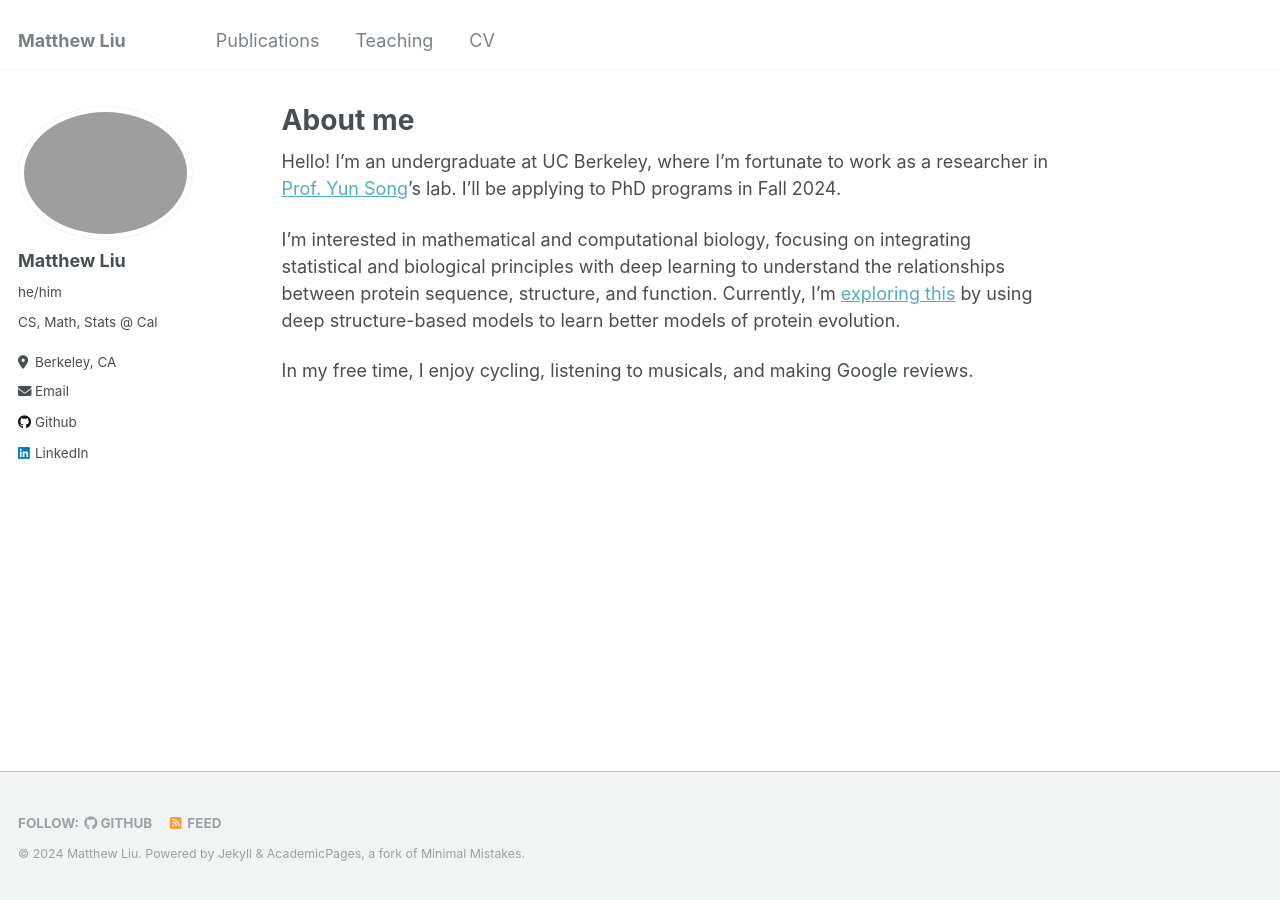
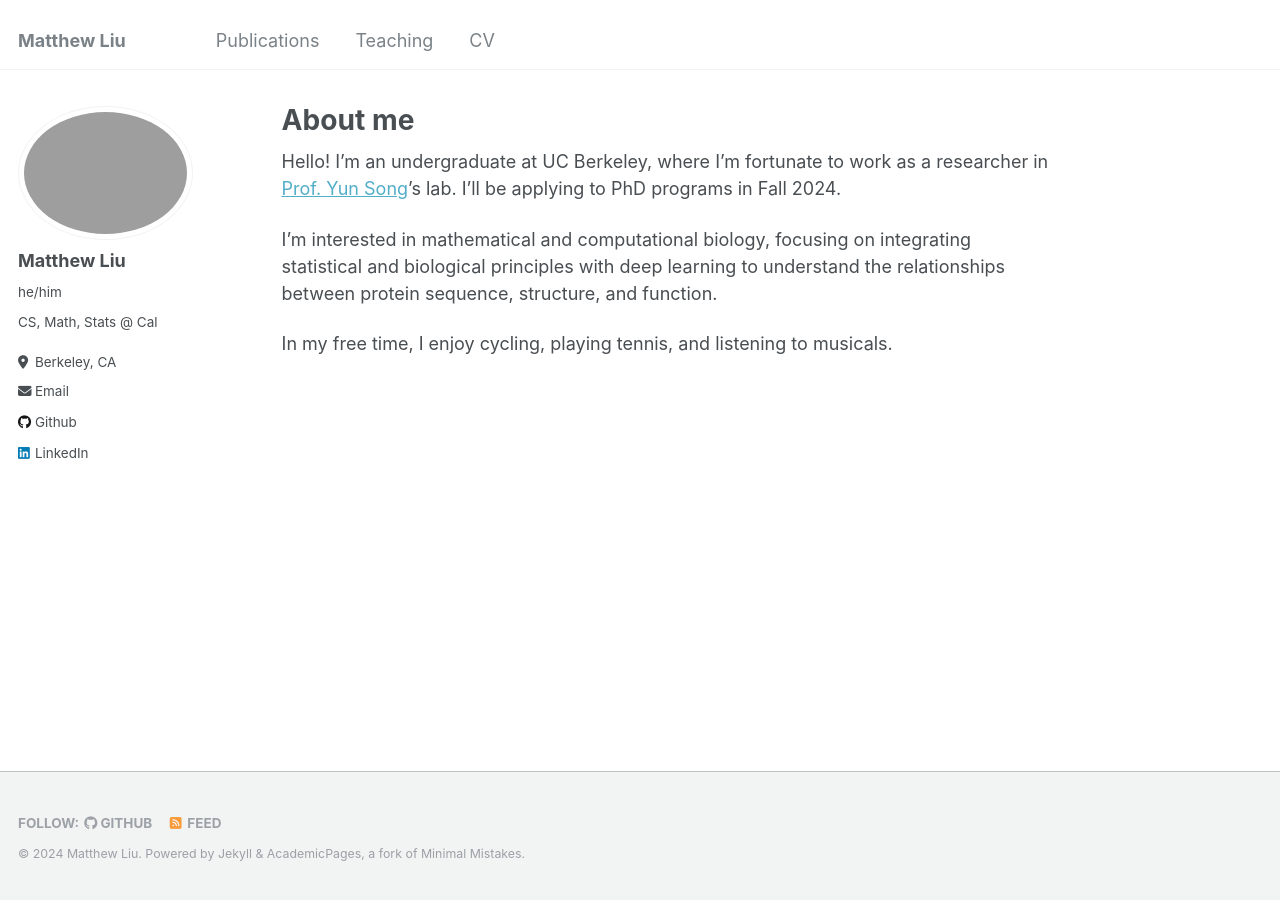
Before and after one commit to matthew-liu801/matthew-liu801.github.io, a Jekyll site: the page built from _pages/about.md, in a window 1280 px wide. Built offline with Jekyll 4.4.1, drawn with Linux system fonts in a browser that asks for light colours.

Commit message:
Update about.md

```diff
--- a/_pages/about.md
+++ b/_pages/about.md
@@ -9,6 +9,6 @@ redirect_from:
 
 Hello! I'm an undergraduate at UC Berkeley, where I'm fortunate to work as a researcher in [Prof. Yun Song](https://people.eecs.berkeley.edu/~yss/group.html)'s lab. I'll be applying to PhD programs in Fall 2024.
 
-I'm interested in mathematical and computational biology, focusing on integrating statistical and biological principles with deep learning to understand the relationships between protein sequence, structure, and function. Currently, I'm [exploring this](https://research.berkeley.edu/surf-fellows/matthew-liu/) by using deep structure-based models to learn better models of protein evolution.
+I'm interested in mathematical and computational biology, focusing on integrating statistical and biological principles with deep learning to understand the relationships between protein sequence, structure, and function.
 
-In my free time, I enjoy cycling, listening to musicals, and making Google reviews.
+In my free time, I enjoy cycling, playing tennis, and listening to musicals.
```
